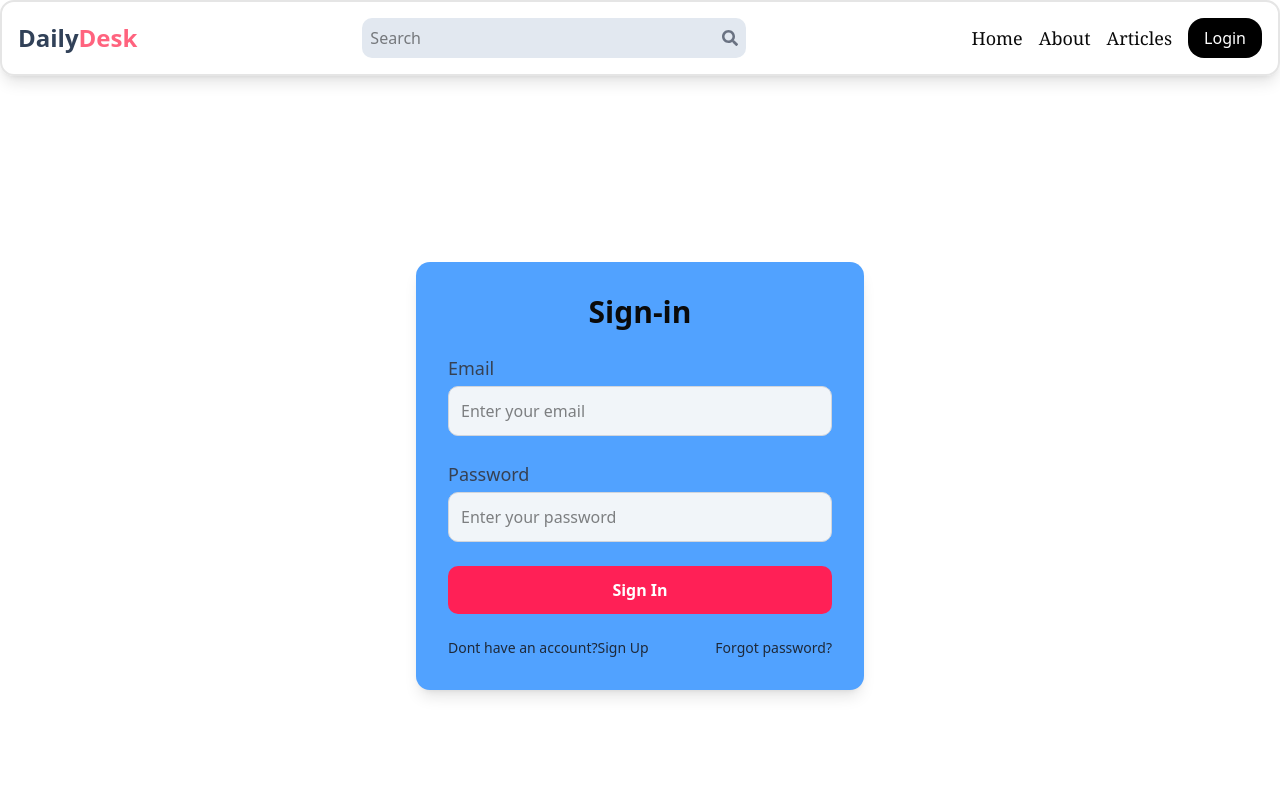
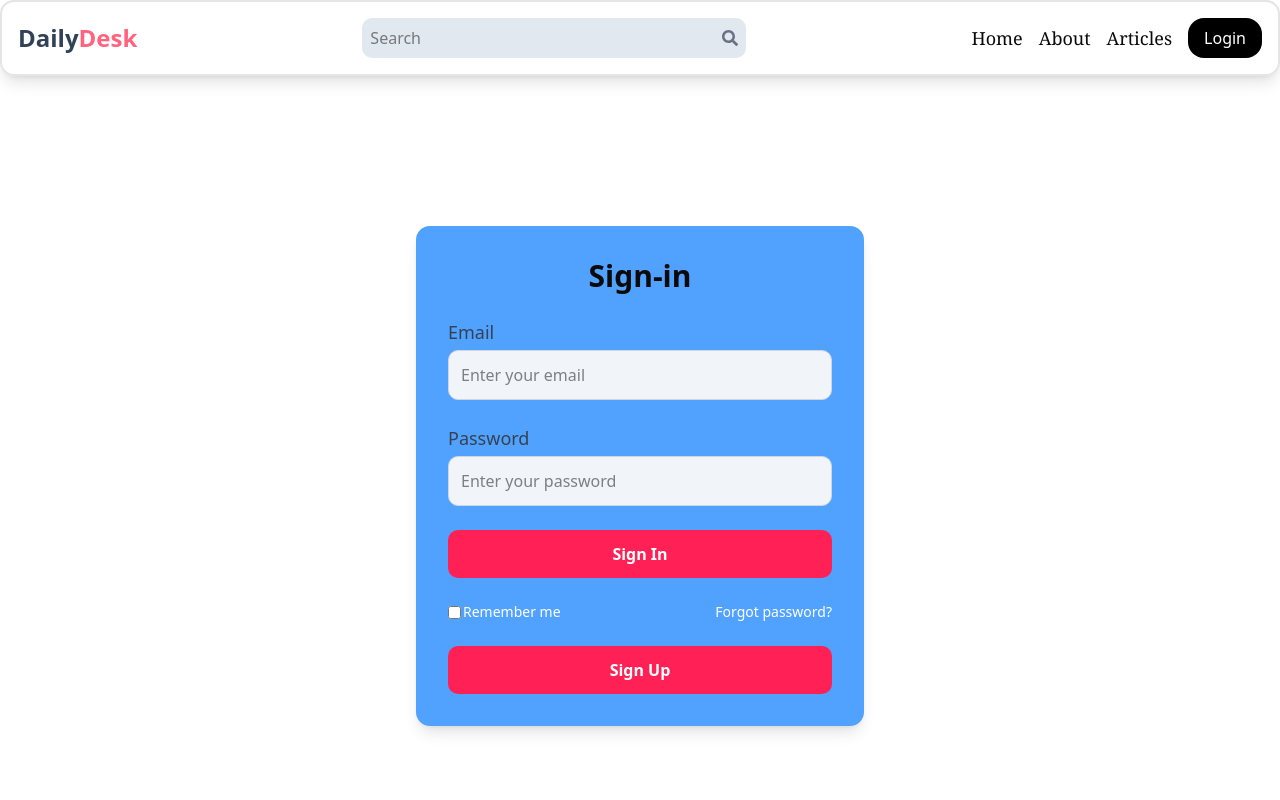
Before and after one commit to cosmic-vista/Cms, a React (Vite) app in the folder frontend/: page /sign-in in a window 1280 px wide. Shown: the top 800 px of the page. Built offline with nearby package versions, Linux system fonts and the light colour scheme.

Commit message:
added redux

```diff
--- a/frontend/src/auth/forms/SignInform.jsx
+++ b/frontend/src/auth/forms/SignInform.jsx
@@ -4,7 +4,7 @@ import { zodResolver } from "@hookform/resolvers/zod";
 import { z } from "zod";
 import { toast } from "react-toastify";
 import axios from "axios";
-import { Link, useNavigate } from "react-router-dom";
+import { Link } from "react-router-dom";
 // Zod schema for validation
 const schema = z.object({
   email: z.string().email("Invalid email address"),
@@ -12,7 +12,6 @@ const schema = z.object({
 });
 
 const SignInform = () => {
-  const navigate = useNavigate();
   const {
     register,
     handleSubmit,
@@ -27,7 +26,6 @@ const SignInform = () => {
         withCredentials: true, //  including this to store the token cookie
       });
       toast.success("Successfully signed in");
-      navigate("/");
     } catch (error) {
       toast.error("Failed to sign in");
     }
@@ -73,19 +71,23 @@ const SignInform = () => {
           >
             Sign In
           </button>
-          <div className="flex justify-between items-center text-sm text-gray-800 font-medium">
-            <span>
-              {" "}
-              Dont have an account?
-              <Link to={"/sign-up"} className="hover:underline">
-                Sign Up
-              </Link>
-            </span>
-
+          <div className="flex justify-between items-center text-sm text-white">
+            <label className="flex items-center gap-0.5">
+              <input type="checkbox" className="accent-red-500" />
+              <span>Remember me</span>
+            </label>
             <button type="button" className="hover:underline">
               Forgot password?
             </button>
           </div>
+          <Link to={"/sign-up"}>
+            <button
+              type="button"
+              className="bg-rose-500 cursor-pointer hover:bg-rose-600 text-white font-semibold py-3 rounded-lg w-full transition-all duration-200 "
+            >
+              Sign Up
+            </button>
+          </Link>
         </form>
       </div>
     </div>
```
